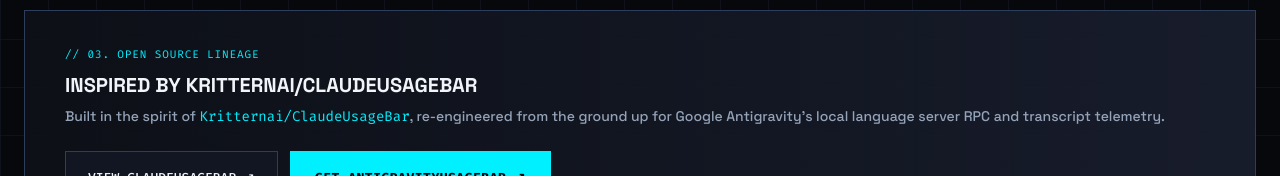
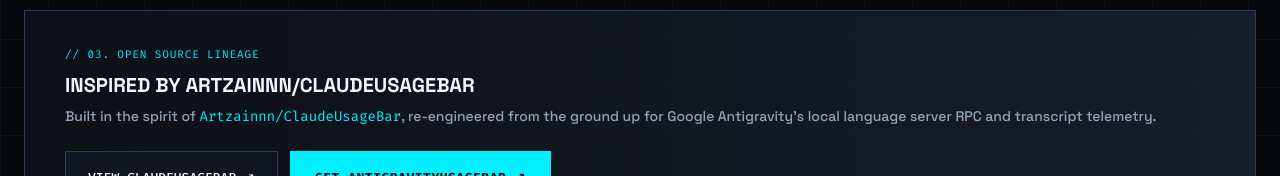
Before and after one commit to Kritternai/AntigravityUsageBar, a plain HTML site: page docs/index.html in a window 1280 px wide. Shown: the part 2121-2297 px from the top of the page. Drawn offline with nearby package versions, Linux system fonts and the light colour scheme; no server answers.

Commit message:
docs: credit Artzainnn/ClaudeUsageBar as upstream inspiration

```diff
--- a/docs/index.html
+++ b/docs/index.html
@@ -1127,18 +1127,18 @@
       </div>
     </section>
 
-    <!-- Lineage / Open Source Credit -->
+      <!-- Lineage / Open Source Credit -->
     <section class="lineage-panel" id="lineage">
       <div class="lineage-text">
         <div class="sec-tag">// 03. OPEN SOURCE LINEAGE</div>
-        <h3>Inspired by Kritternai/ClaudeUsageBar</h3>
+        <h3>Inspired by Artzainnn/ClaudeUsageBar</h3>
         <p>
-          Built in the spirit of <a href="https://github.com/Kritternai/ClaudeUsageBar" target="_blank">Kritternai/ClaudeUsageBar</a>,
+          Built in the spirit of <a href="https://github.com/Artzainnn/ClaudeUsageBar" target="_blank">Artzainnn/ClaudeUsageBar</a>,
           re-engineered from the ground up for Google Antigravity's local language server RPC and transcript telemetry.
         </p>
       </div>
       <div style="display: flex; gap: 12px; flex-wrap: wrap;">
-        <a href="https://github.com/Kritternai/ClaudeUsageBar" target="_blank" class="btn-ghost">
+        <a href="https://github.com/Artzainnn/ClaudeUsageBar" target="_blank" class="btn-ghost">
           VIEW CLAUDEUSAGEBAR ↗
         </a>
         <a href="https://github.com/Kritternai/AntigravityUsageBar/releases" target="_blank" class="btn-primary">
@@ -1154,7 +1154,7 @@
       <div>
         <a href="https://github.com/Kritternai/AntigravityUsageBar" target="_blank">GITHUB</a>
         <a href="https://github.com/Kritternai/AntigravityUsageBar/releases" target="_blank">RELEASES</a>
-        <a href="https://github.com/Kritternai/ClaudeUsageBar" target="_blank">CLAUDEUSAGEBAR</a>
+        <a href="https://github.com/Artzainnn/ClaudeUsageBar" target="_blank">CLAUDEUSAGEBAR</a>
       </div>
     </footer>
   </main>
```
Also changed, not shown: 2 other files.
